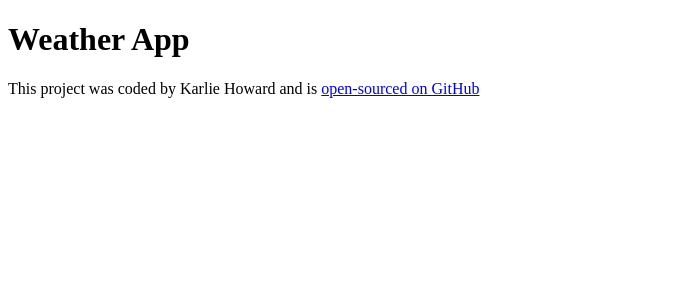
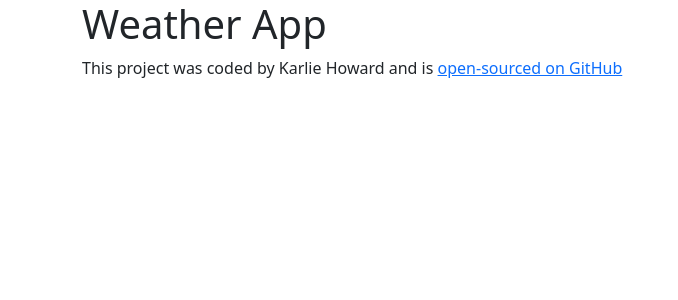
Before and after one commit to karlie101/react-amazing-weather-app, a React (Create React App) app: page / in a window 1280 px wide. Shown: the top 300 px of the page, without its empty margins (0-678 px from the left). Built offline with nearby package versions, Linux system fonts and the light colour scheme; the HTML template or start-up script is replaced by a standard one.

Commit message:
Added Bootstrap

```diff
--- a/package.json
+++ b/package.json
@@ -6,6 +6,7 @@
     "@testing-library/jest-dom": "^5.17.0",
     "@testing-library/react": "^13.4.0",
     "@testing-library/user-event": "^13.5.0",
+    "bootstrap": "^5.3.1",
     "react": "^18.2.0",
     "react-dom": "^18.2.0",
     "react-scripts": "5.0.1",
--- a/src/App.js
+++ b/src/App.js
@@ -5,6 +5,9 @@ import './App.css';
 export default function App() {
   return (
   <div className="App">
+    <div className="container">
+
+
    <h1> Weather App </h1>
     <footer>
       This project was coded by Karlie Howard and is {" "}
@@ -15,5 +18,6 @@ export default function App() {
          </a>
     </footer>
     </div>
+  </div>
   );
 }
--- a/src/index.js
+++ b/src/index.js
@@ -1,6 +1,7 @@
 import React from 'react';
 import ReactDOM from 'react-dom/client';
 import './index.css';
+import "bootstrap/dist/css/bootstrap.css";
 import App from './App';
 import reportWebVitals from './reportWebVitals';
 
```
Also changed, not shown: 1 other file (tests, documents, lock files or other folders).
